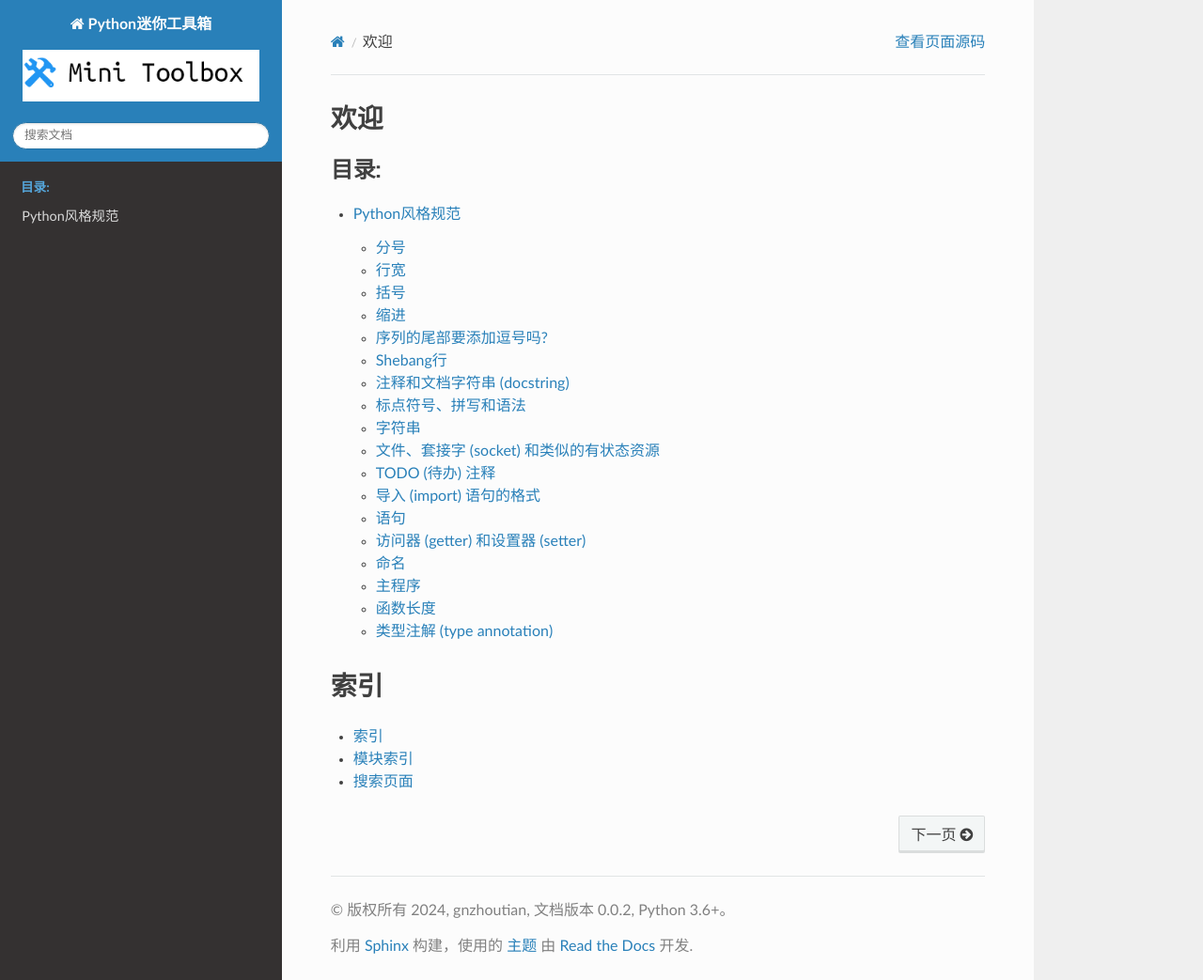
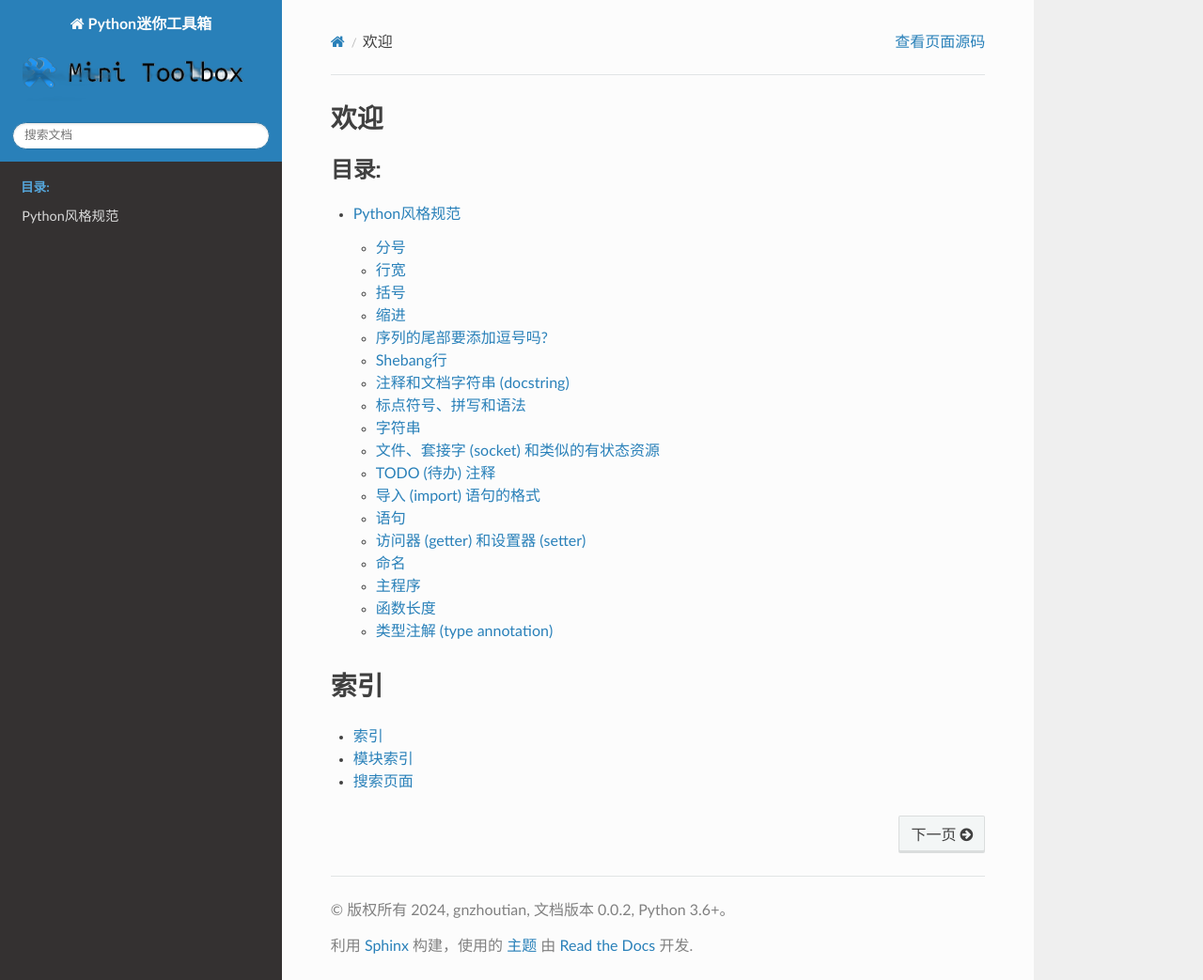
Before and after one commit to gnzhoutian/mini_toolbox, a Sphinx documentation site: the page built from docs/source/index.rst, in a window 1280 px wide and 1043 px high. Shown: the whole window at 94% size. Built offline with Sphinx 7.4.7 and the Read the Docs theme 2.0.0, drawn with Linux system fonts in a browser that asks for light colours; pages that are not in the unit, such as notebooks, are missing from menus.

Commit message:
clean repo

```diff
--- a/docs/source/conf.py
+++ b/docs/source/conf.py
@@ -46,6 +46,6 @@ todo_include_todos = True
 
 html_theme = 'sphinx_rtd_theme'
 html_static_path = ['_static']
-html_logo = './_static/logo.png'
+html_logo = './_static/logo1.png'
 html_favicon = './_static/favicon.png'
 html_title = 'Python迷你工具箱'
```
Also changed, not shown: README.md (+1 -1 lines), docs/.readthedocs.yaml, docs/source/_static/logo1.png (added).
